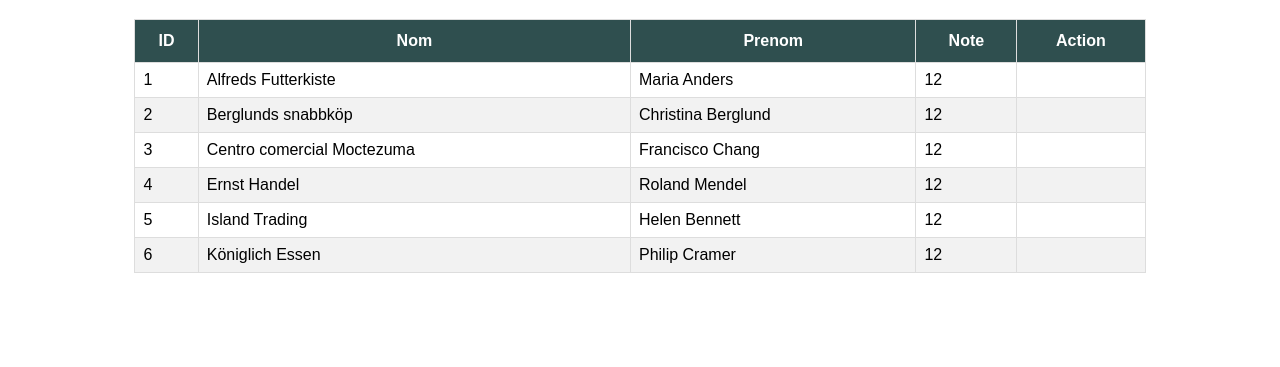
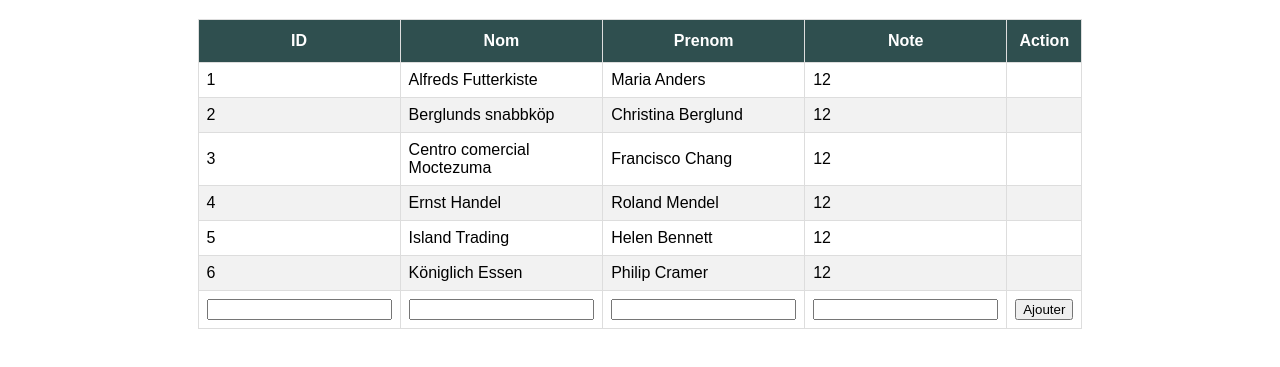
Before and after one commit to Adbrim/Project_project_Html_Css_Javascript, a plain HTML site: page index.html in a window 1280 px wide. Shown: the part 61-428 px from the top of the page. Drawn offline with Linux system fonts and the light colour scheme.

Commit message:
ajout du fichier js

```diff
--- /dev/null
+++ b/css/Js/form.js
@@ -0,0 +1,5 @@
+function add(){
+    console.log("hello");
+    const form = document.getElementById('monTableau').value;
+    console.log(form);
+}
--- a/css/style.css
+++ b/css/style.css
@@ -3,7 +3,7 @@
     font-family: Arial;
     border-collapse: collapse;
     /*taille du tableau*/
-    width: 80%;
+    width: 70%;
     /*centrer le tableau marge auto*/
     margin-left: auto;
     /*centrer le tableau marge auto*/
--- a/index.html
+++ b/index.html
@@ -64,9 +64,21 @@
             <td>12</td>
             <td></td>
           </tr>
+          <tr>
+            <form id="monTableau" action="index.html" method="post">
+                <td><input type="number" id="fname" name="fname"><br></td>
+                <td><input type="text" id="fname" name="fname"><br></td>
+                <td><input type="text" id="fname" name="fname"><br></td>
+                <td><input type="text" id="fname" name="fname"><br></td>
+                <td><button type="button" onclick="add()">Ajouter</button></td>
+            </form>
+          </tr>
 
       </tbody>
     </table>
 
+
+    <!-- fichier javascript -->
+    <script src="js/form.js"></script>
     </body>
 </html>
--- /dev/null
+++ b/js/form.js
@@ -0,0 +1,5 @@
+function add(){
+    console.log("hello")
+    let data = document.getElementById("monTableau").onsubmit();
+    console.log(data)
+}
```
